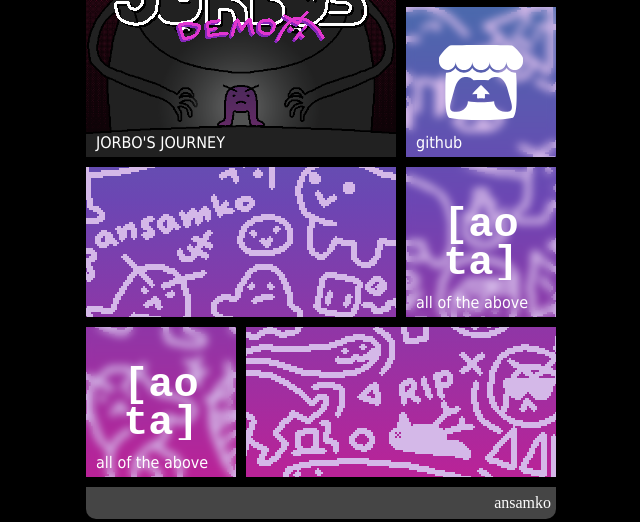
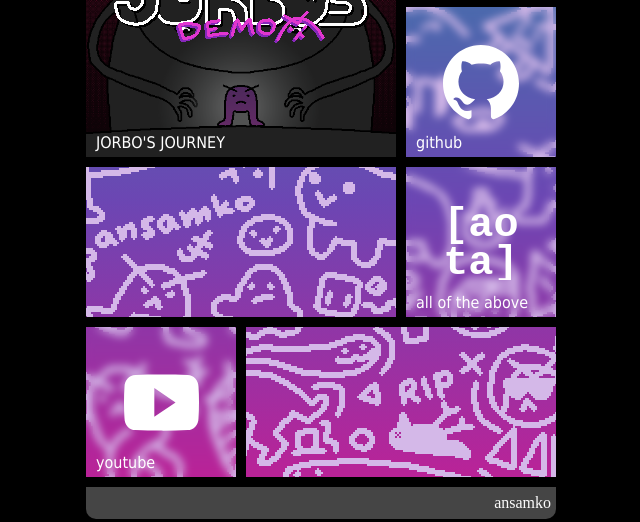
Before and after one commit to ansamko/www, a plain HTML site: page index.html in a window 1280 px wide. Shown: the part 370-892 px from the top of the page, without its empty margins (319-959 px from the left). Drawn offline with Linux system fonts and the light colour scheme; a web font is replaced by a local one.

Commit message:
sike, link fix

```diff
--- a/index.html
+++ b/index.html
@@ -57,9 +57,9 @@
 
                 <div class="box">
                     <div class="box-content">
-                        <a class="link-tile" href="https://ansamko.itch.io">
+                        <a class="link-tile" href="https://github.com/ansamko">
                             <p class="link-tile-label">github</p>
-                            <img class="icon-img" src="/img/icons/itch.svg" alt="">
+                            <img class="icon-img" src="/img/icons/github.svg" alt="">
                         </a>
                     </div>
                 </div>
@@ -71,7 +71,7 @@
 
                 <div class="box">
                     <div class="box-content">
-                        <a class="link-tile" href="https://ansamko.itch.io">
+                        <a class="link-tile" href="https://alloftheabove.pages.dev/">
                             <p class="link-tile-label">all of the above</p>
                             <img class="icon-img" src="/img/icons/aota.svg" alt="">
                         </a>
@@ -80,9 +80,9 @@
 
                 <div class="box">
                     <div class="box-content">
-                        <a class="link-tile" href="https://ansamko.itch.io">
-                            <p class="link-tile-label">all of the above</p>
-                            <img class="icon-img" src="/img/icons/aota.svg" alt="">
+                        <a class="link-tile" href="https://www.youtube.com/@ansamko">
+                            <p class="link-tile-label">youtube</p>
+                            <img class="icon-img" src="/img/icons/youtube.svg" alt="">
                         </a>
                     </div>
                 </div>
```
